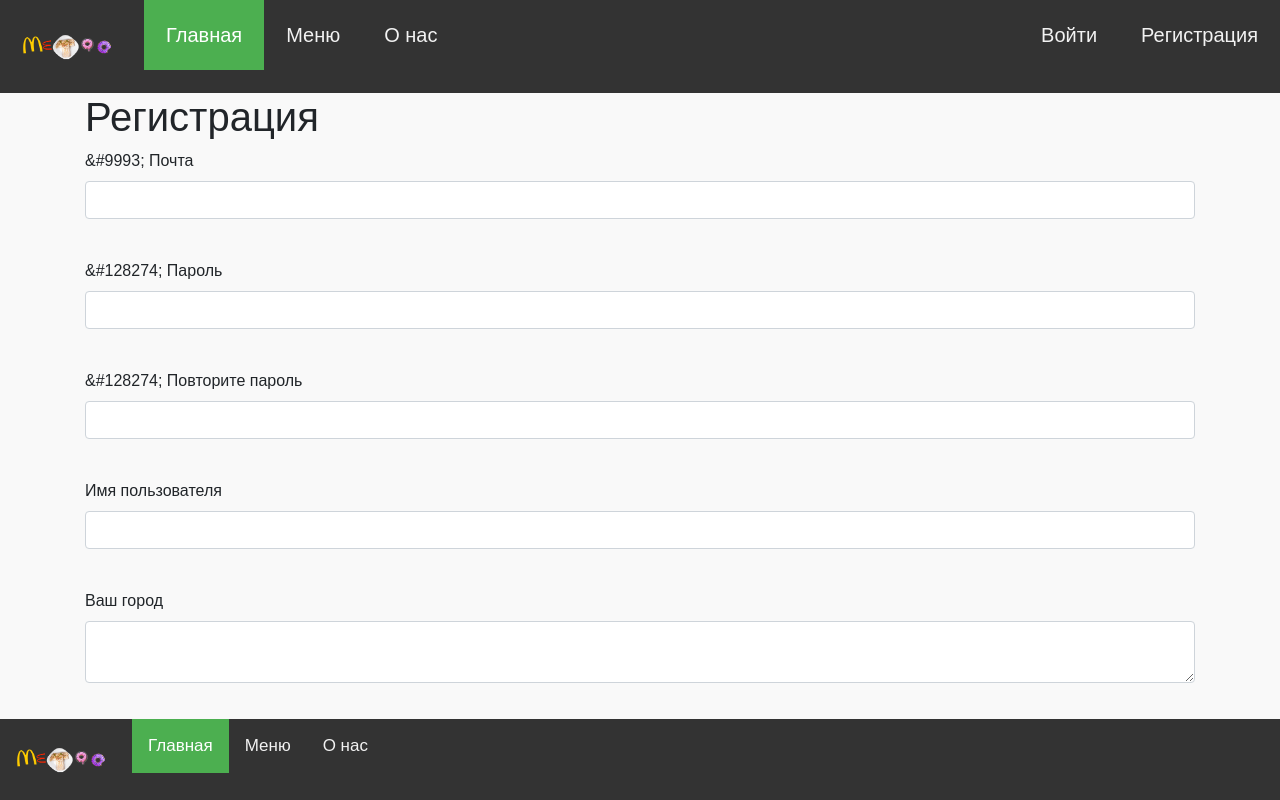
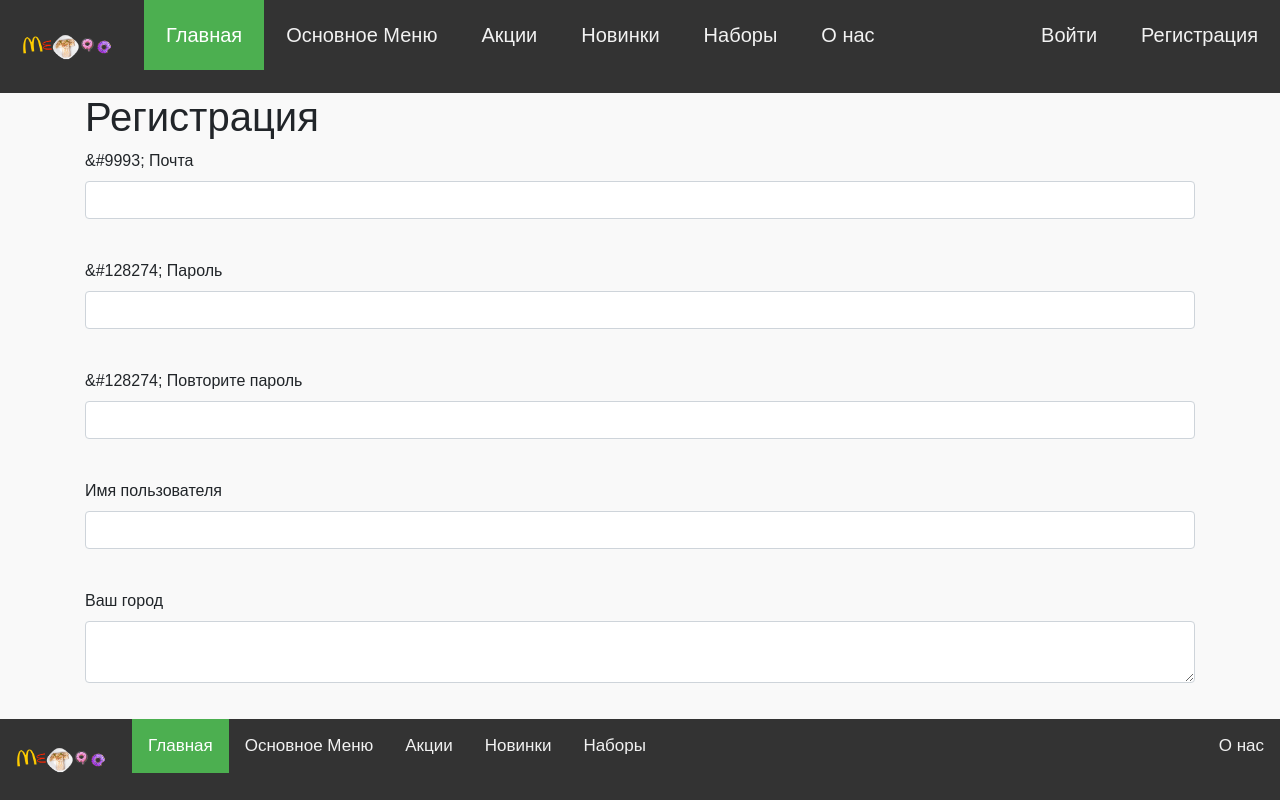
Before and after one commit to GrozaEddy/MeToo_origin, a Flask app: page /register in a window 1280 px wide. Run offline with Flask 2, Linux system fonts and the light colour scheme; some libraries are stand-ins or nearby versions.

Commit message:
all menu

```diff
--- a/templates/main.html
+++ b/templates/main.html
@@ -168,7 +168,10 @@
     <img src="static/img/MeToo.png" width="100" height="53">
    </a>
    <a class="active" href="index">Главная</a>
-   <a href="menu">Меню</a>
+   <a href="menu">Основное Меню</a>
+   <a href="sile">Акции</a>
+   <a href="newfood">Новинки</a>
+   <a href="nabor">Наборы</a>
    <a href="about">О нас</a>
      {% if current_user.is_authenticated %}
         <div class="topnav-right">
@@ -187,8 +190,13 @@
     <img src="static/img/MeToo.png" width="100" height="53">
    </a>
    <a class="active" href="index">Главная</a>
-   <a href="menu">Меню</a>
-   <a href="about">О нас</a>
+   <a href="menu">Основное Меню</a>
+   <a href="sile">Акции</a>
+   <a href="newfood">Новинки</a>
+   <a href="nabor">Наборы</a>
+   <div class="topnav-right">
+       <a href="about">О нас</a>
+   </div>
  </div>
    <script
            src="https://ajax.googleapis.com/ajax/libs/jquery/2.1.4/jquery.min.js">
```
